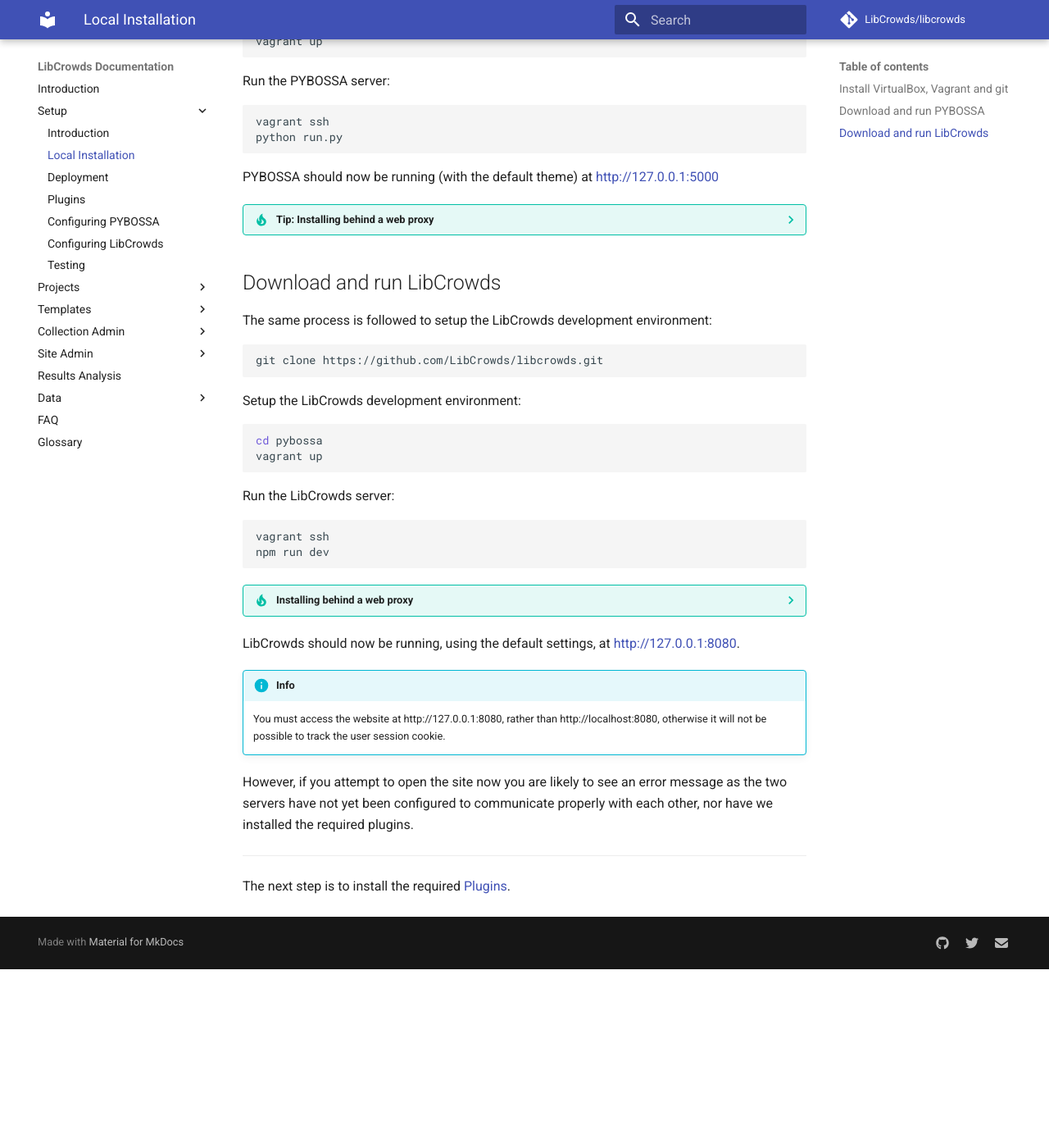
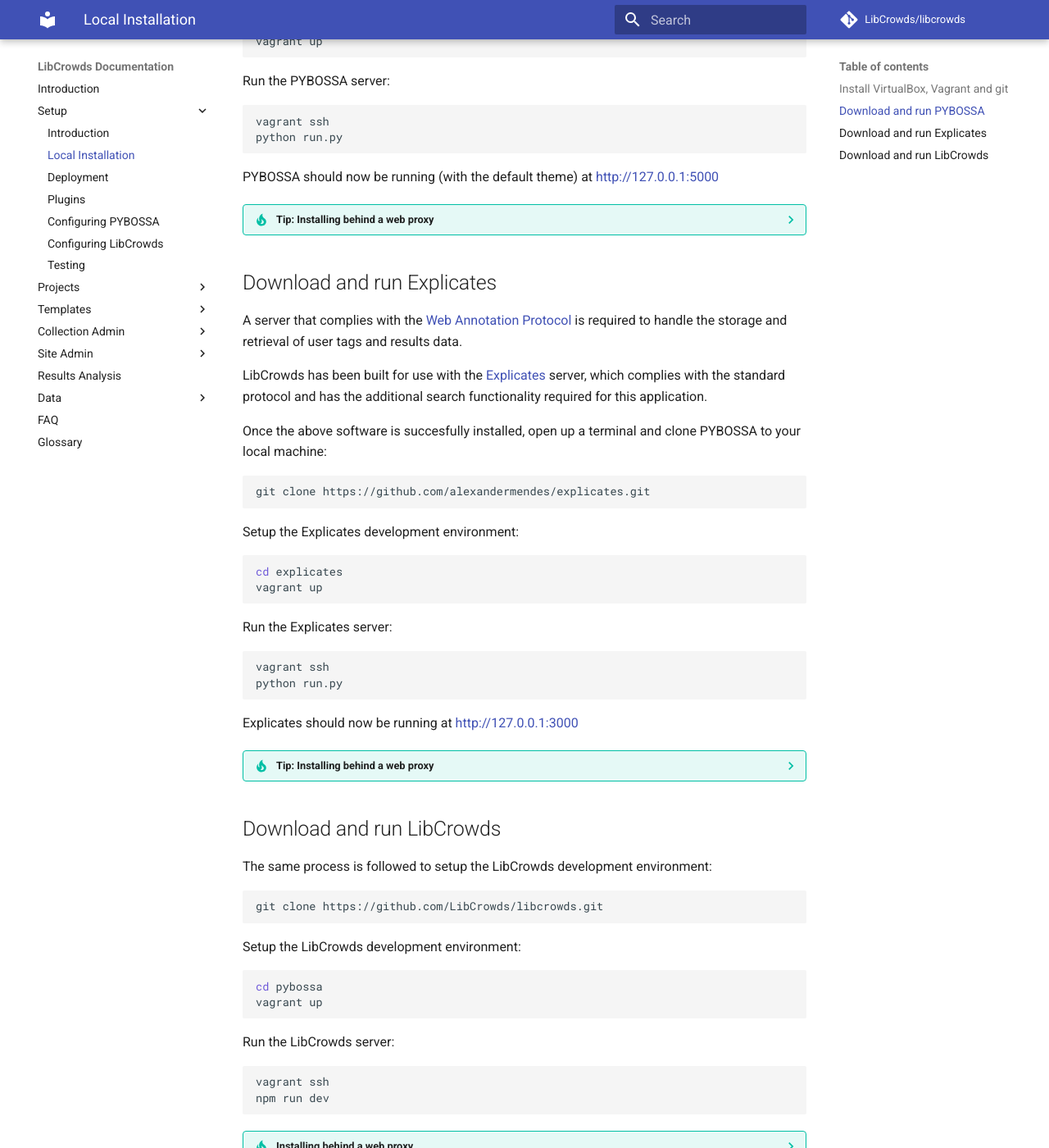
Before and after one commit to LibCrowds/docs, an MkDocs documentation site: the page built from docs/setup/installation.md, in a window 1280 px wide and 1400 px high, scrolled down 835 px. Shown: the whole window at 82% size. Built offline with MkDocs 1.6.1 and Material for MkDocs 9.7.7, drawn with Linux system fonts in a browser that asks for light colours; comment, search, counter and statistics services are not loaded; old or Windows-style settings are respelled for this version of MkDocs; before the commit the page ends 2017 px from its top, so only the background shows below that.

Commit message:
Update web anno config details

````diff
--- a/docs/setup/installation.md
+++ b/docs/setup/installation.md
@@ -44,6 +44,55 @@
 
 PYBOSSA should now be running (with the default theme) at
 [http://127.0.0.1:5000](http://127.0.0.1:5000)
+
+??? tip "Tip: Installing behind a web proxy"
+    If you're installing from behind a web proxy then you will probably run
+    into issues when attempting to start Vagrant, in which case you can try
+    running these commands from the `pybossa` directory:
+
+    ```bash
+    # set environment variables using the command for your OS (Windows example shown)
+    set VAGRANT_HTTP_PROXY=http://username:password@proxy_server:proxy_port
+    set VAGRANT_HTTPS_PROXY=https://username:password@proxy_server:proxy_port
+
+    # install the vagrant-proxyconf plugin
+    vagrant plugin install vagrant-proxyconf
+    ```
+
+## Download and run Explicates
+
+A server that complies with the
+[Web Annotation Protocol](https://www.w3.org/TR/annotation-protocol) is
+required to handle the storage and retrieval of user tags and results data.
+
+LibCrowds has been built for use with the
+[Explicates](https://github.com/alexandermendes/explicates) server, which
+complies with the standard protocol and has the additional search
+functionality required for this application.
+
+Once the above software is succesfully installed, open up a terminal and clone
+PYBOSSA to your local machine:
+
+```bash
+git clone https://github.com/alexandermendes/explicates.git
+```
+
+Setup the Explicates development environment:
+
+```bash
+cd explicates
+vagrant up
+```
+
+Run the Explicates server:
+
+```bash
+vagrant ssh
+python run.py
+```
+
+Explicates should now be running at
+[http://127.0.0.1:3000](http://127.0.0.1:3000)
 
 ??? tip "Tip: Installing behind a web proxy"
     If you're installing from behind a web proxy then you will probably run
````
Also changed, not shown: docs/setup/configuring-libcrowds.md (+5 -5 lines).
